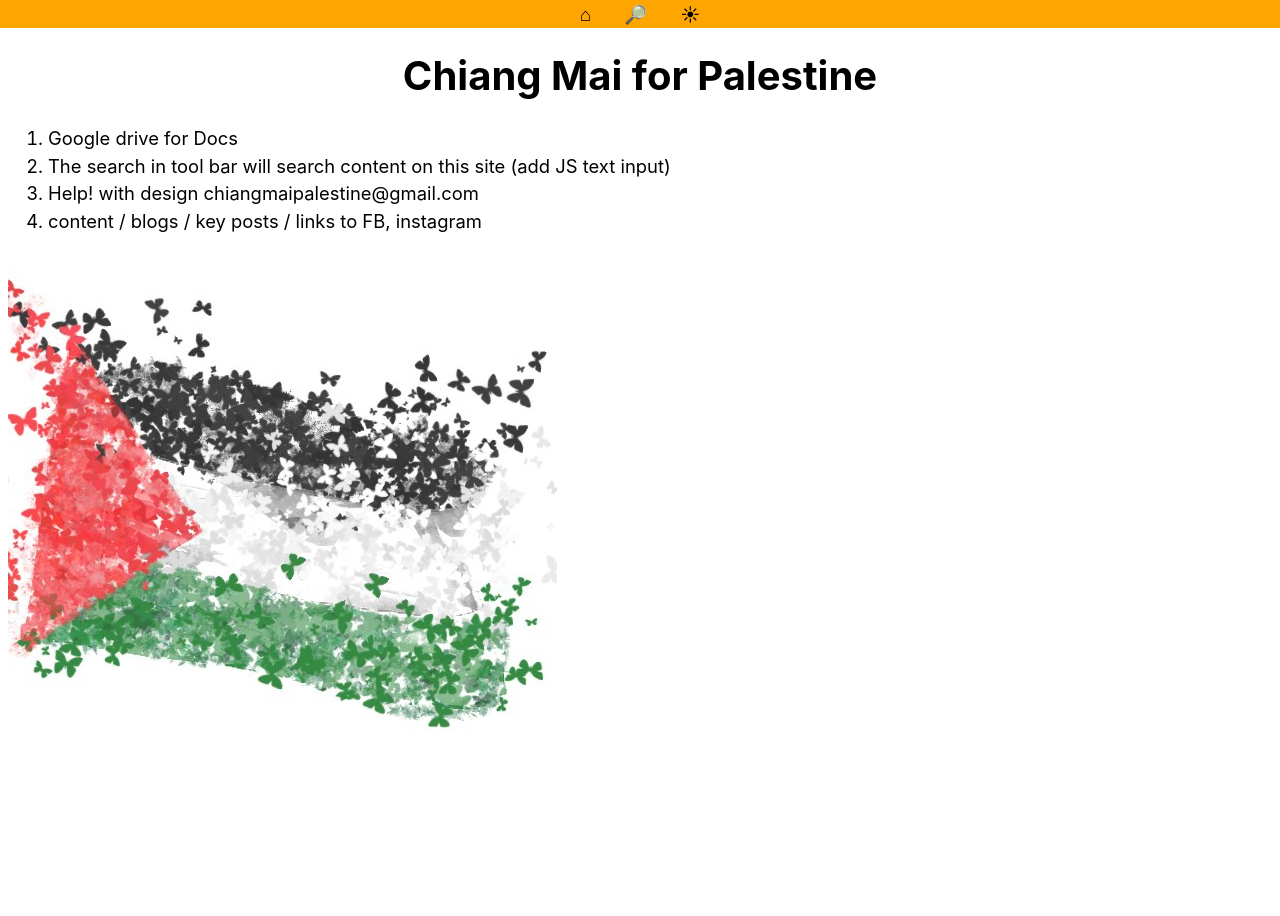
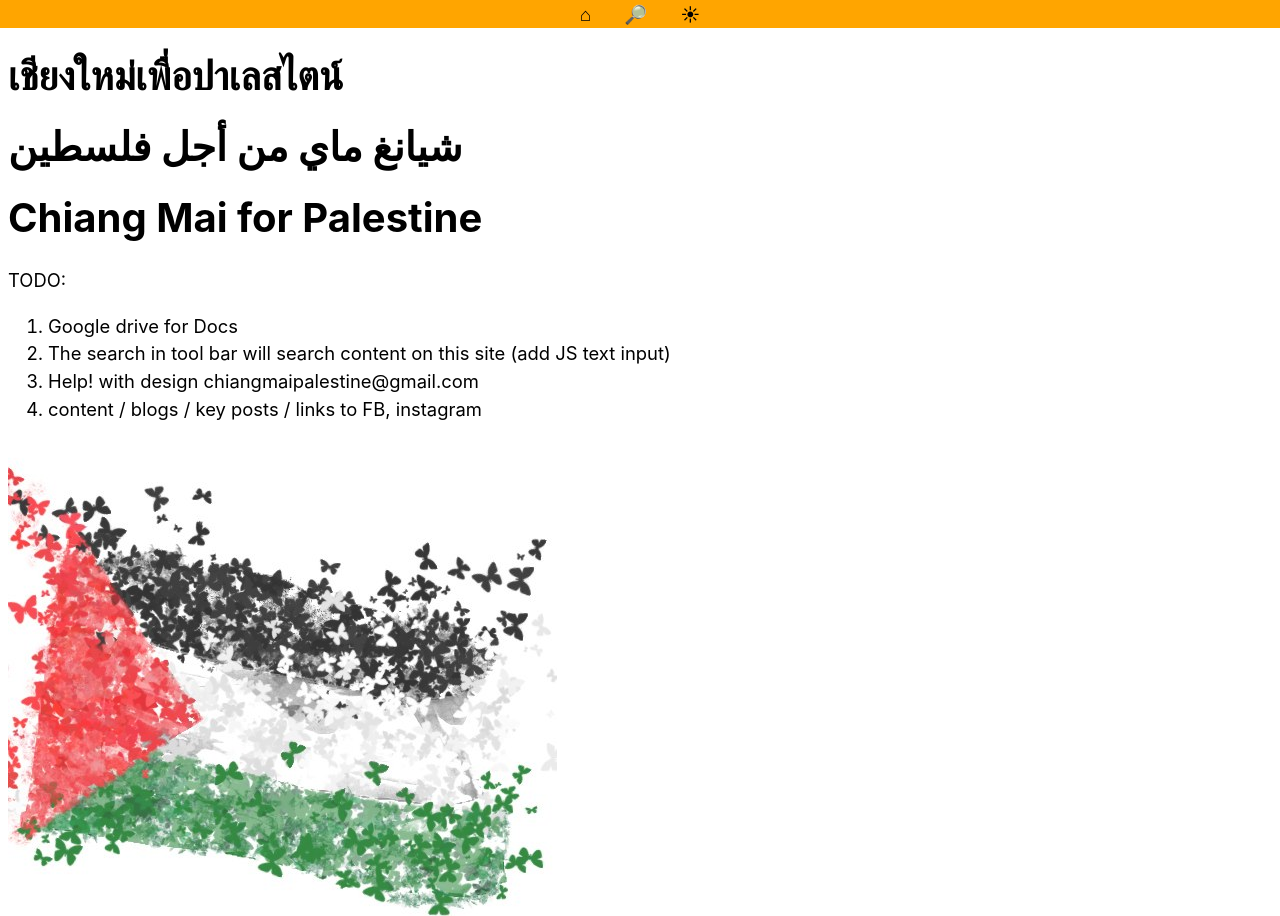
Before and after one commit to chinagmai-palestine/bds, a plain HTML site: page index.html in a window 1280 px wide. Shown: the top 916 px of the page. Drawn offline with Linux system fonts and the light colour scheme.

Commit message:
Thai ar test

```diff
--- a/index.html
+++ b/index.html
@@ -39,8 +39,11 @@
 
     <main>
         <header>
-            <h1 class="text-align-center">Chiang Mai for Palestine</h1>
+            <h1 lang="TH">เชียงใหม่เพื่อปาเลสไตน์</h1>
+            <h1 lang="AR">شيانغ ماي من أجل فلسطين</h1>
+            <h1>Chiang Mai for Palestine</h1>
         </header>
+        <p>TODO:</p>
         <ol>
             <li>Google drive for Docs</li>
             <li>The search in tool bar will search content on this site (add JS text input)</li>
```
